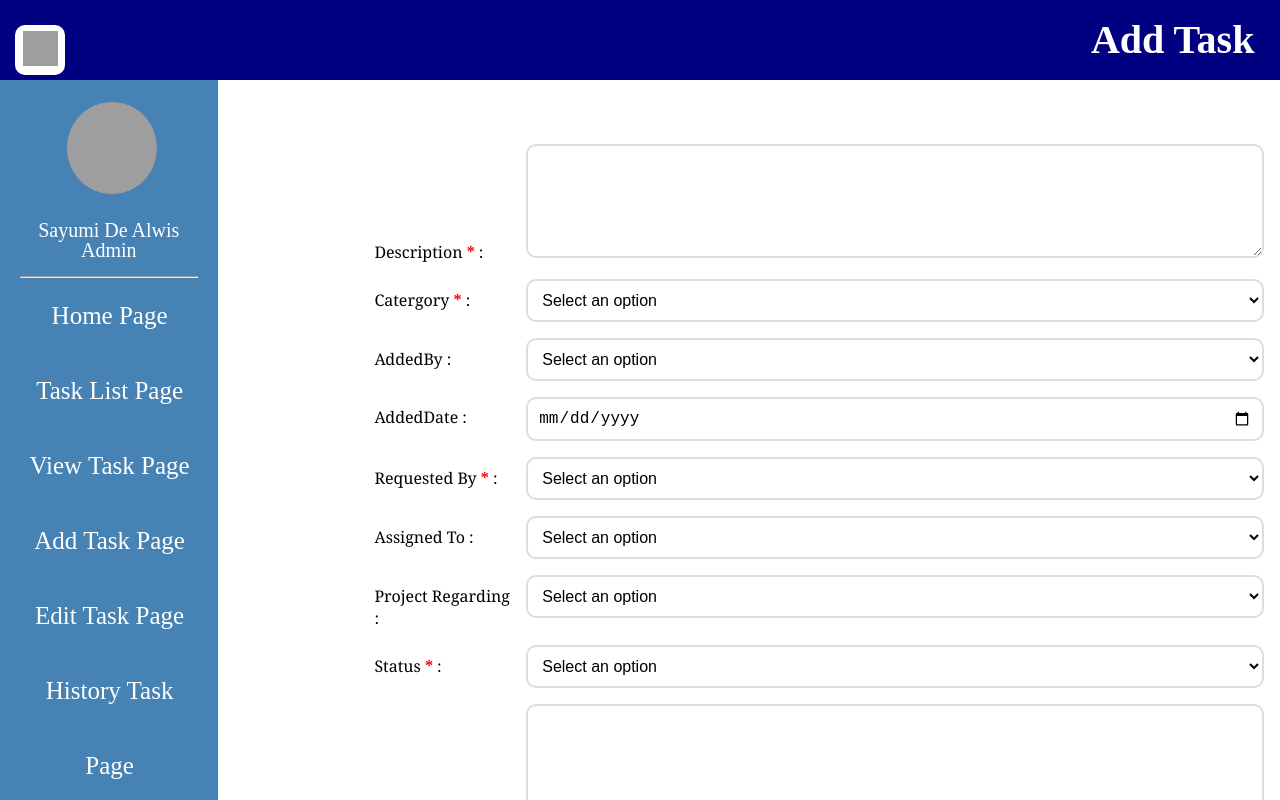
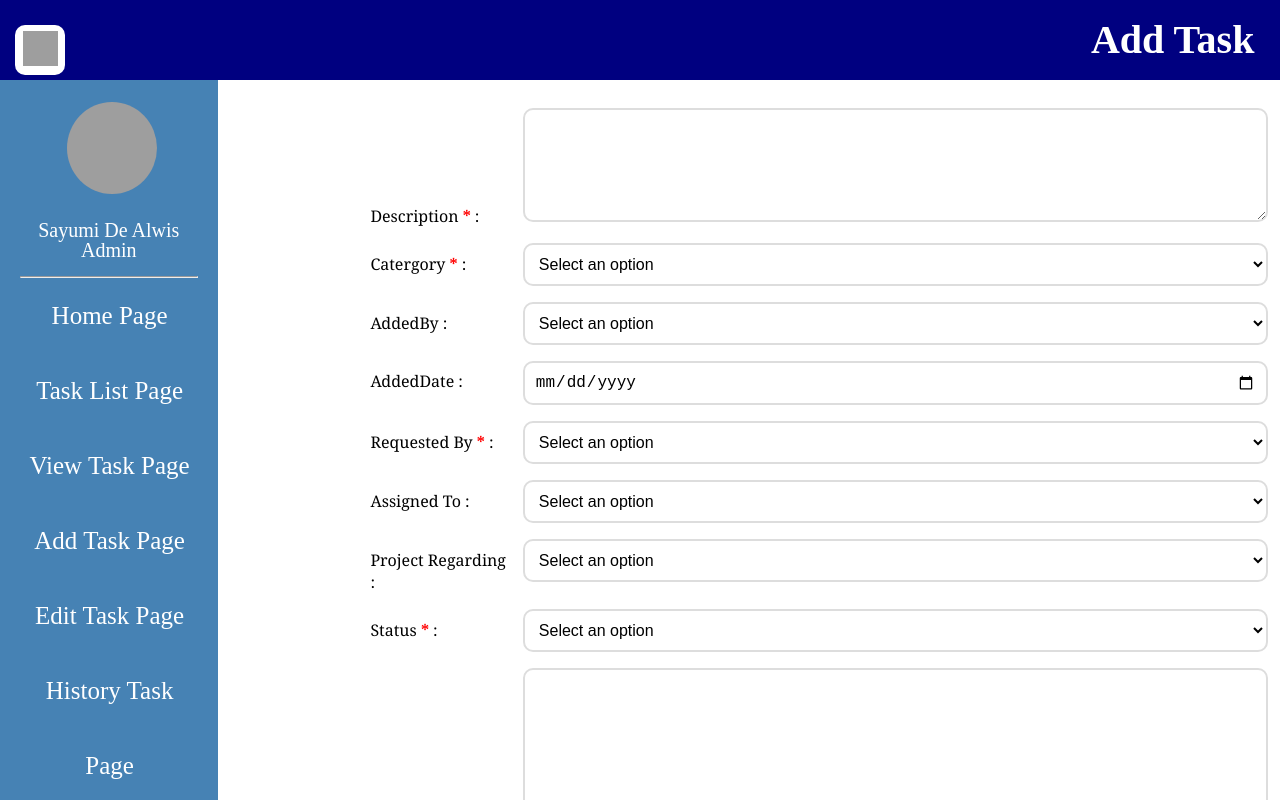
Before and after one commit to Sayumidealwis/sample-page, a React (Create React App) app: page /taskadd in a window 1280 px wide. Shown: the top 800 px of the page. Built offline with nearby package versions, Linux system fonts and the light colour scheme; grey boxes are pictures that could not be loaded.

Commit message:
add task page margins adjusted

```diff
--- a/src/Pages/AddTaskPage.css
+++ b/src/Pages/AddTaskPage.css
@@ -1,7 +1,7 @@
 .addtaskpage_container {
-  padding: 1vh;
+  padding: 0.5vh;
   margin-left: 28vw;
-  margin-top: 6vh;
+  margin-top: 2vh;
 }
 
 .addtaskpage_details {
--- a/src/Pages/AddTaskPage.jsx
+++ b/src/Pages/AddTaskPage.jsx
@@ -274,7 +274,7 @@ const AddTaskPage = () => {
               </td>
               <td>
                 <textarea
-                  name="description"
+                  name="comment"
                   rows={10}
                   cols={80}
                   value={comment}
```
